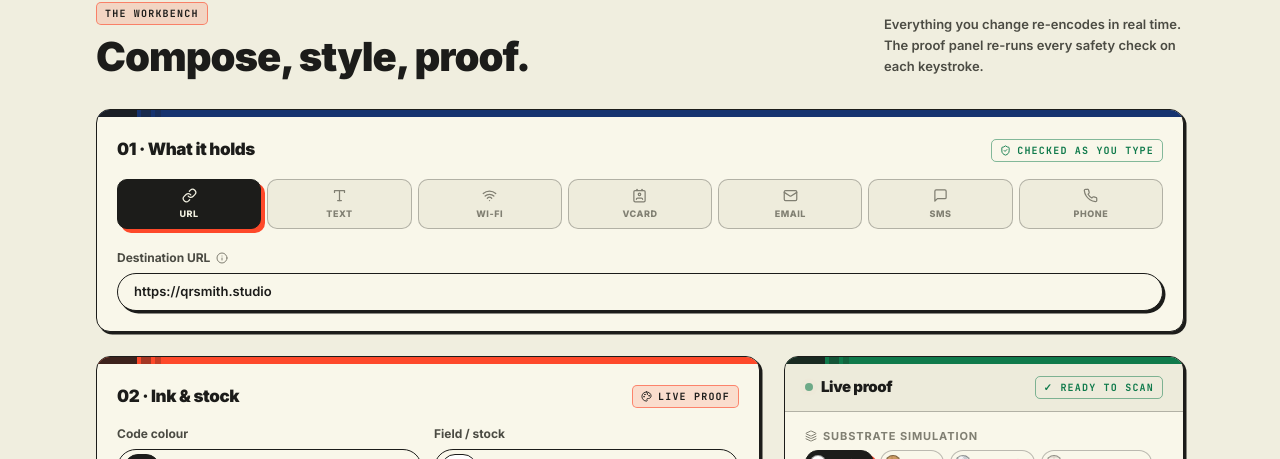
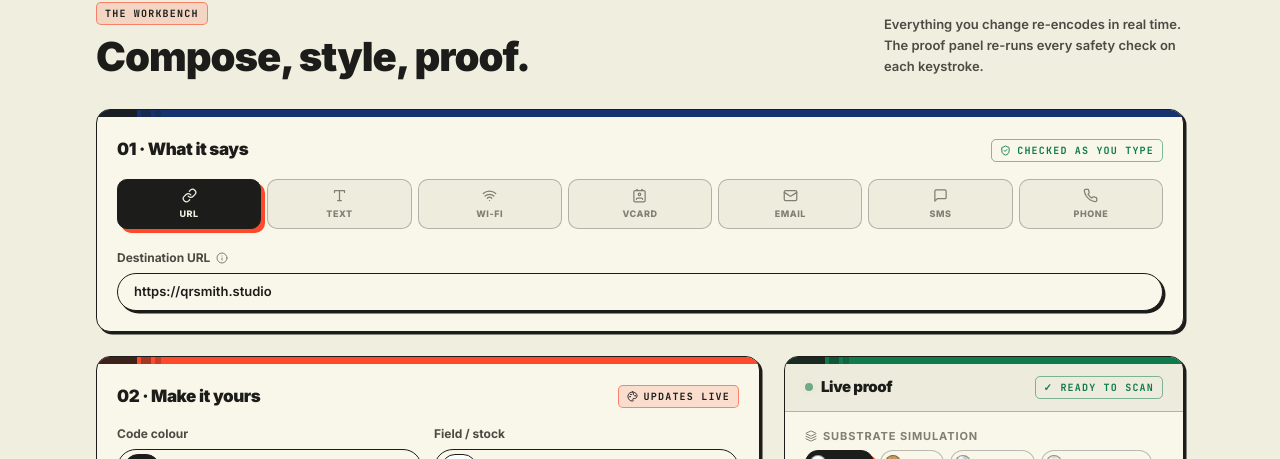
Before and after one commit to RUN-APPAREL/stitchcode, a React (Vite) app: page / in a window 1280 px wide. Shown: the part 937-1396 px from the top of the page. Built offline with nearby package versions, Linux system fonts and the light colour scheme.

Commit message:
task snapshot 9944ec6a-db47-414e-9c71-e6b3083f2ebf

```diff
--- a/src/components/ContentForms.tsx
+++ b/src/components/ContentForms.tsx
@@ -44,7 +44,7 @@ export function ContentForms({
       <div className="p-5">
         <div className="mb-4 flex items-center justify-between gap-3">
           <h2 className="font-display text-[17px] font-black tracking-tight text-ink">
-            01 · What it holds
+            01 · What it says
           </h2>
           <Tele tone="ok">
             <ShieldCheck size={11} /> checked as you type
--- a/src/components/StylePanel.tsx
+++ b/src/components/StylePanel.tsx
@@ -151,9 +151,9 @@ export function StylePanel({
     <IndustrialCard id="style" stripe="var(--t-accent)">
       <div className="p-5">
         <div className="mb-4 flex items-center justify-between gap-3">
-          <h2 className="font-display text-[17px] font-black tracking-tight text-ink">02 · Ink & stock</h2>
+          <h2 className="font-display text-[17px] font-black tracking-tight text-ink">02 · Make it yours</h2>
           <Tele tone="accent">
-            <Palette size={11} /> live proof
+            <Palette size={11} /> updates live
           </Tele>
         </div>
 
```
